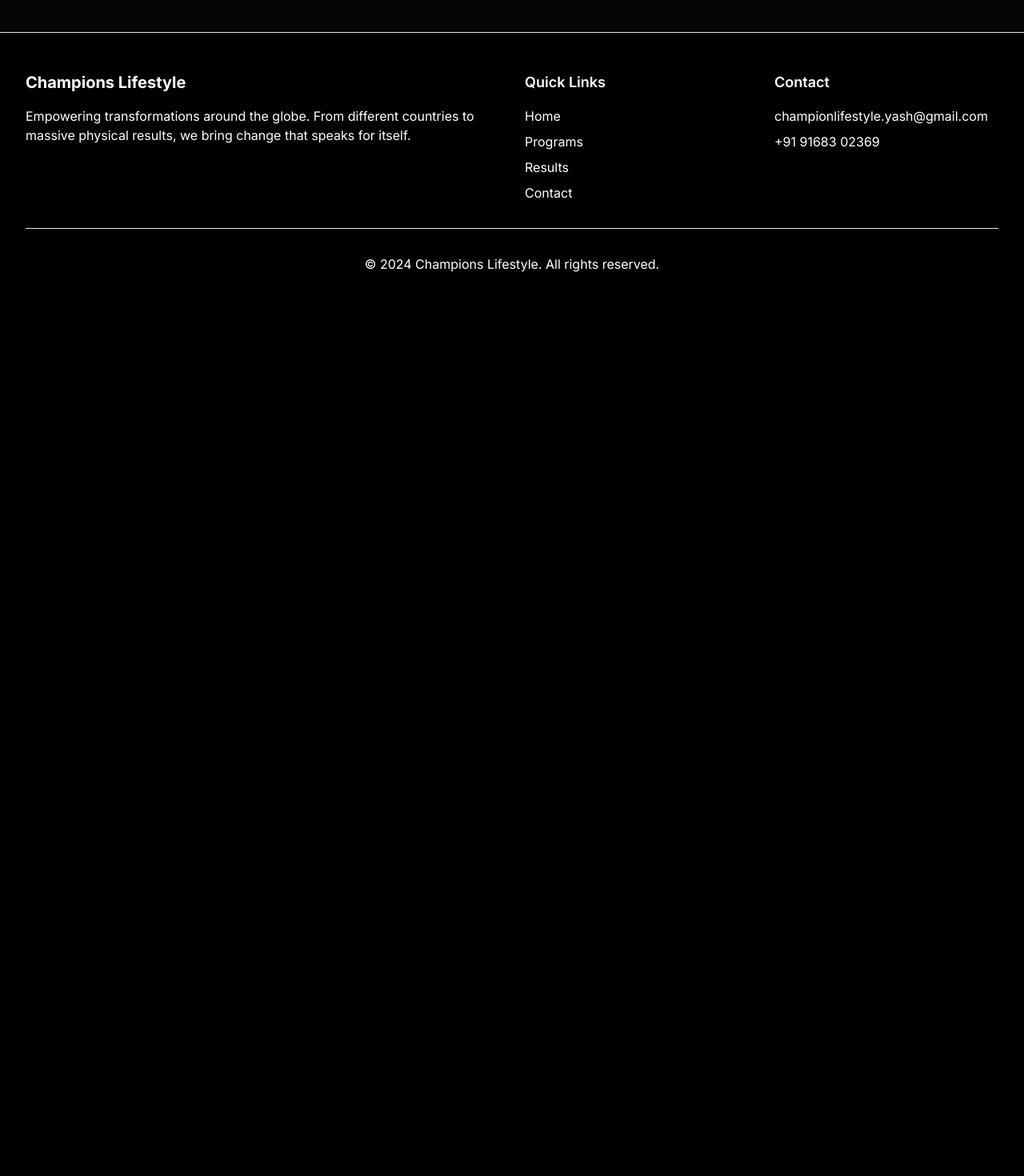
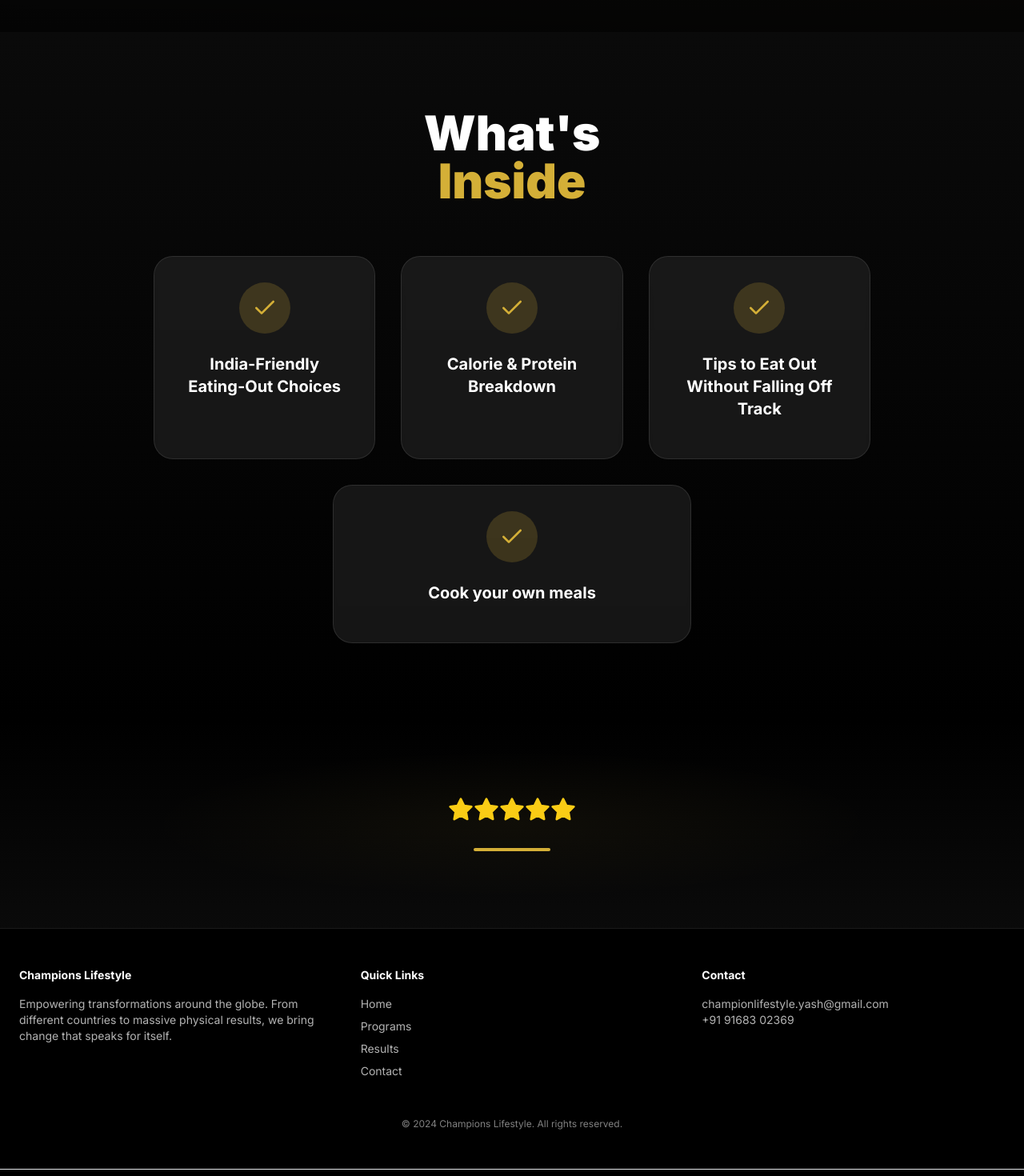
Before and after one commit to snuvaibh1/yash12, a React (Vite) app: page /recipe-ebook in a window 1280 px wide. Shown: the part 840-2310 px from the top of the page at 80% size. Before the commit the page ends 1230 px from the top, so only its background shows below. Built offline with nearby package versions, Linux system fonts and the light colour scheme; grey boxes are pictures that could not be loaded.

Commit message:
Updated RecipeEbookPage.tsx

```diff
--- a/src/pages/RecipeEbookPage.tsx
+++ b/src/pages/RecipeEbookPage.tsx
@@ -101,7 +101,114 @@ const RecipeEbookPage: React.FC = () => {
         </div>
       </section>
 
-      {/* No change made beyond this point — your original code continues */}
+      <section className="py-24 bg-gradient-to-b from-charcoal to-dark">
+        <div className="max-w-7xl mx-auto px-6 lg:px-8">
+          <motion.div
+            className="text-center mb-16"
+            initial={{ opacity: 0, y: 30 }}
+            whileInView={{ opacity: 1, y: 0 }}
+            transition={{ duration: 0.8 }}
+            viewport={{ once: true }}
+          >
+            <h2 className="text-4xl md:text-6xl font-black mb-6">
+              What's
+              <br />
+              <span className="text-primary">Inside</span>
+            </h2>
+          </motion.div>
+
+          <div className="grid grid-cols-1 md:grid-cols-3 gap-8 max-w-4xl mx-auto mb-8">
+            {features.map((feature, index) => (
+              <motion.div
+                key={feature}
+                className="text-center p-8 bg-charcoal-light/50 backdrop-blur-sm rounded-3xl border border-white/10 hover:border-primary/30 transition-all duration-500"
+                initial={{ opacity: 0, y: 50 }}
+                whileInView={{ opacity: 1, y: 0 }}
+                transition={{ duration: 0.8, delay: index * 0.2 }}
+                viewport={{ once: true }}
+                whileHover={{ scale: 1.05, y: -10 }}
+              >
+                <div className="w-16 h-16 mx-auto mb-6 bg-primary/20 rounded-full flex items-center justify-center">
+                  <Check className="w-8 h-8 text-primary" />
+                </div>
+                <h3 className="text-xl font-bold text-white mb-4">{feature}</h3>
+              </motion.div>
+            ))}
+          </div>
+
+          <motion.div
+            className="text-center p-8 bg-charcoal-light/50 backdrop-blur-sm rounded-3xl border border-white/10 hover:border-primary/30 transition-all duration-500 max-w-md mx-auto"
+            initial={{ opacity: 0, y: 50 }}
+            whileInView={{ opacity: 1, y: 0 }}
+            transition={{ duration: 0.8, delay: features.length * 0.2 }}
+            viewport={{ once: true }}
+            whileHover={{ scale: 1.05, y: -10 }}
+          >
+            <div className="w-16 h-16 mx-auto mb-6 bg-primary/20 rounded-full flex items-center justify-center">
+              <Check className="w-8 h-8 text-primary" />
+            </div>
+            <h3 className="text-xl font-bold text-white mb-4">Cook your own meals</h3>
+          </motion.div>
+        </div>
+      </section>
+
+      <section className="py-24 bg-gradient-to-b from-dark to-charcoal relative overflow-hidden">
+        <div className="absolute inset-0 bg-gradient-radial from-primary/5 via-transparent to-transparent" />
+        <div className="max-w-4xl mx-auto px-6 lg:px-8 text-center relative z-10">
+          <motion.div
+            initial={{ opacity: 0, y: 50 }}
+            whileInView={{ opacity: 1, y: 0 }}
+            transition={{ duration: 1 }}
+            viewport={{ once: true }}
+          >
+            <div className="mb-8">
+              <div className="flex justify-center mb-6">
+                {[...Array(5)].map((_, i) => (
+                  <Star key={i} className="w-8 h-8 text-yellow-400 fill-current" />
+                ))}
+              </div>
+            </div>
+            <motion.blockquote
+              className="text-2xl md:text-4xl font-bold text-white/90 leading-relaxed mb-8"
+              initial={{ opacity: 0, scale: 0.9 }}
+              whileInView={{ opacity: 1, scale: 1 }}
+              transition={{ duration: 0.8, delay: 0.3 }}
+              viewport={{ once: true }}
+            />
+            <div className="text-white/60 text-lg" />
+            <div className="w-24 h-1 bg-primary mx-auto rounded-full mt-8" />
+          </motion.div>
+        </div>
+      </section>
+
+      <footer className="bg-black text-white py-12 border-t border-white/10">
+        <div className="max-w-7xl mx-auto px-6 grid md:grid-cols-3 gap-12 text-sm">
+          <div>
+            <h4 className="text-white font-bold mb-4">Champions Lifestyle</h4>
+            <p className="text-white/70">
+              Empowering transformations around the globe. From different countries to massive physical results,
+              we bring change that speaks for itself.
+            </p>
+          </div>
+          <div>
+            <h4 className="text-white font-bold mb-4">Quick Links</h4>
+            <ul className="space-y-2">
+              <li><a href="#" className="text-white/70 hover:text-white">Home</a></li>
+              <li><a href="#" className="text-white/70 hover:text-white">Programs</a></li>
+              <li><a href="#" className="text-white/70 hover:text-white">Results</a></li>
+              <li><a href="#" className="text-white/70 hover:text-white">Contact</a></li>
+            </ul>
+          </div>
+          <div>
+            <h4 className="text-white font-bold mb-4">Contact</h4>
+            <p className="text-white/70">championlifestyle.yash@gmail.com</p>
+            <p className="text-white/70">+91 91683 02369</p>
+          </div>
+        </div>
+        <div className="text-center text-white/50 text-xs mt-12">
+          © 2024 Champions Lifestyle. All rights reserved.
+        </div>
+      </footer>
     </motion.div>
   );
 };
```
